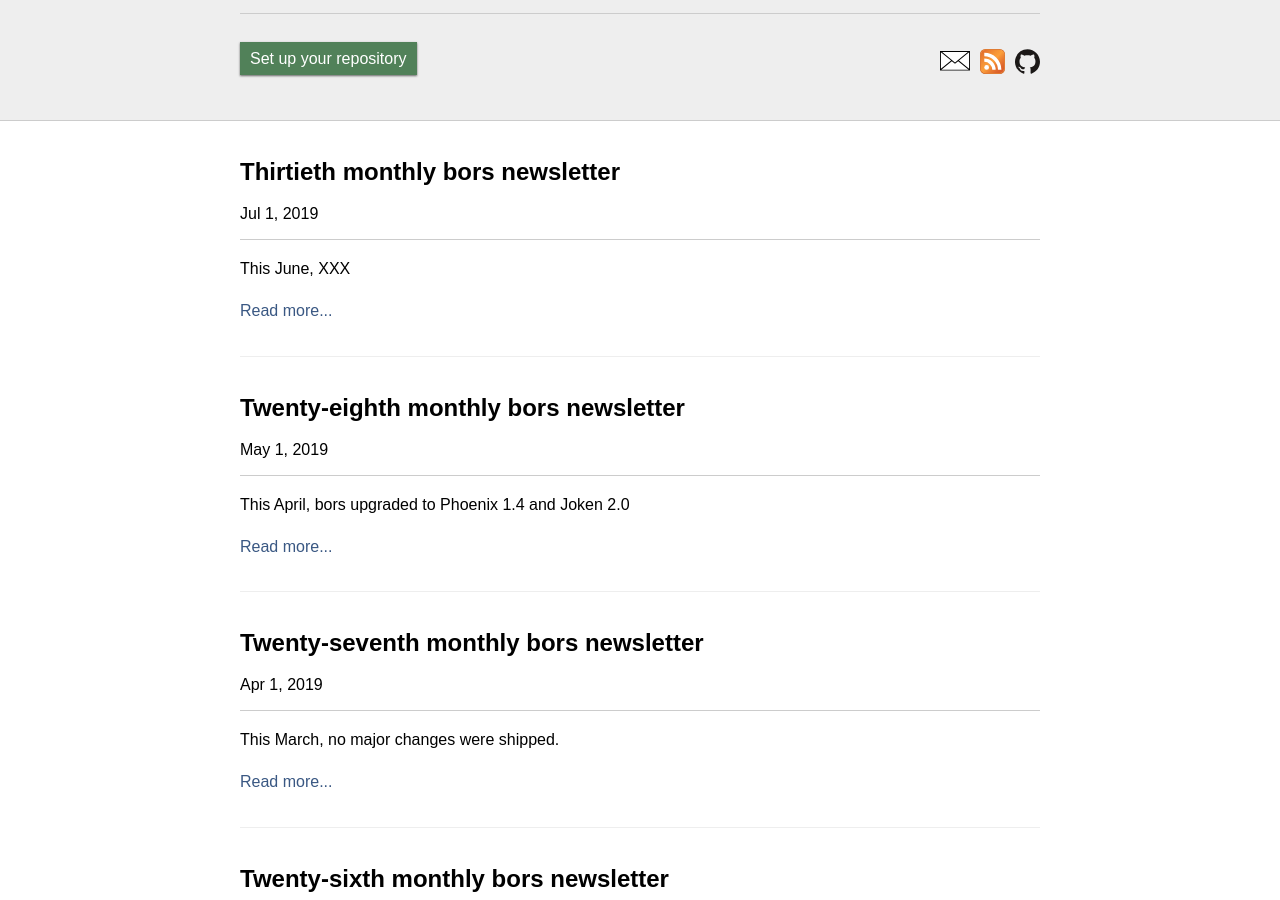
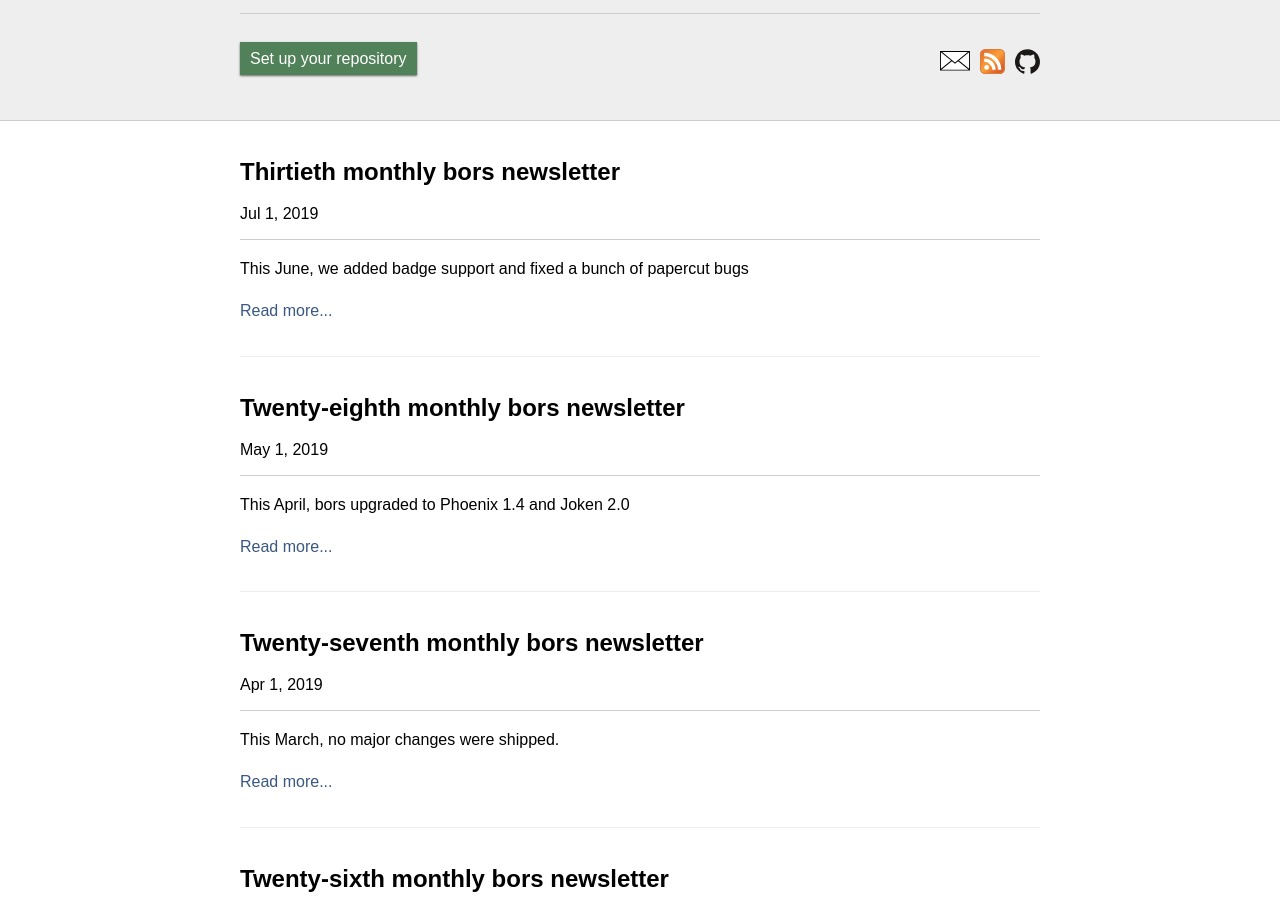
Before and after one commit to bors-ng/bors-ng.github.io, a Jekyll site: the page built from index.html, in a window 1280 px wide and 900 px high, scrolled down 1197 px. Built offline with Jekyll 4.4.1, drawn with Linux system fonts in a browser that asks for light colours; the list of posts is cut into pages by our own code.

Commit message:
Update 2019-07-01-tmib-30.md

```diff
--- a/_posts/2019-07-01-tmib-30.md
+++ b/_posts/2019-07-01-tmib-30.md
@@ -2,7 +2,7 @@
 layout:     post
 title:      Thirtieth monthly bors newsletter
 date:       2019-07-01 00:00:00
-summary:    This June, XXX
+summary:    This June, we added badge support and fixed a bunch of papercut bugs
 categories: newsletter
 ---
 
```
